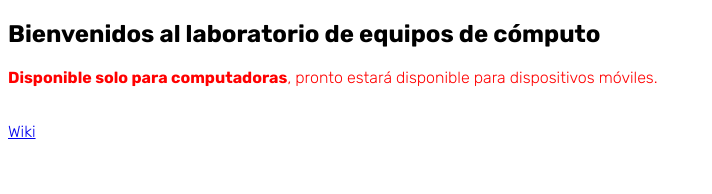
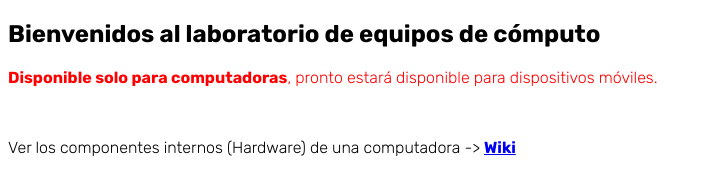
Before and after one commit to devestrada/devestrada.github.io, a plain HTML site: page compulab/index.html in a window 1280 px wide. Shown: the whole page, without its empty margins (0-712 px from the left). Drawn offline with Linux system fonts and the light colour scheme.

Commit message:
Update index.html

```diff
--- a/compulab/index.html
+++ b/compulab/index.html
@@ -11,11 +11,9 @@
 
     <h2>Bienvenidos al laboratorio de equipos de cómputo</h2>
 
-
     <p style="color:red"><b>Disponible solo para computadoras</b>, pronto estará disponible para dispositivos móviles.</p><br>
 
-
-    <a href="./wiki.html">Wiki</a>
+    <p>Ver los componentes internos (Hardware) de una computadora -> <b><a href="./wiki.html">Wiki</a></b></p>
 
 </body>
 </html>
```
